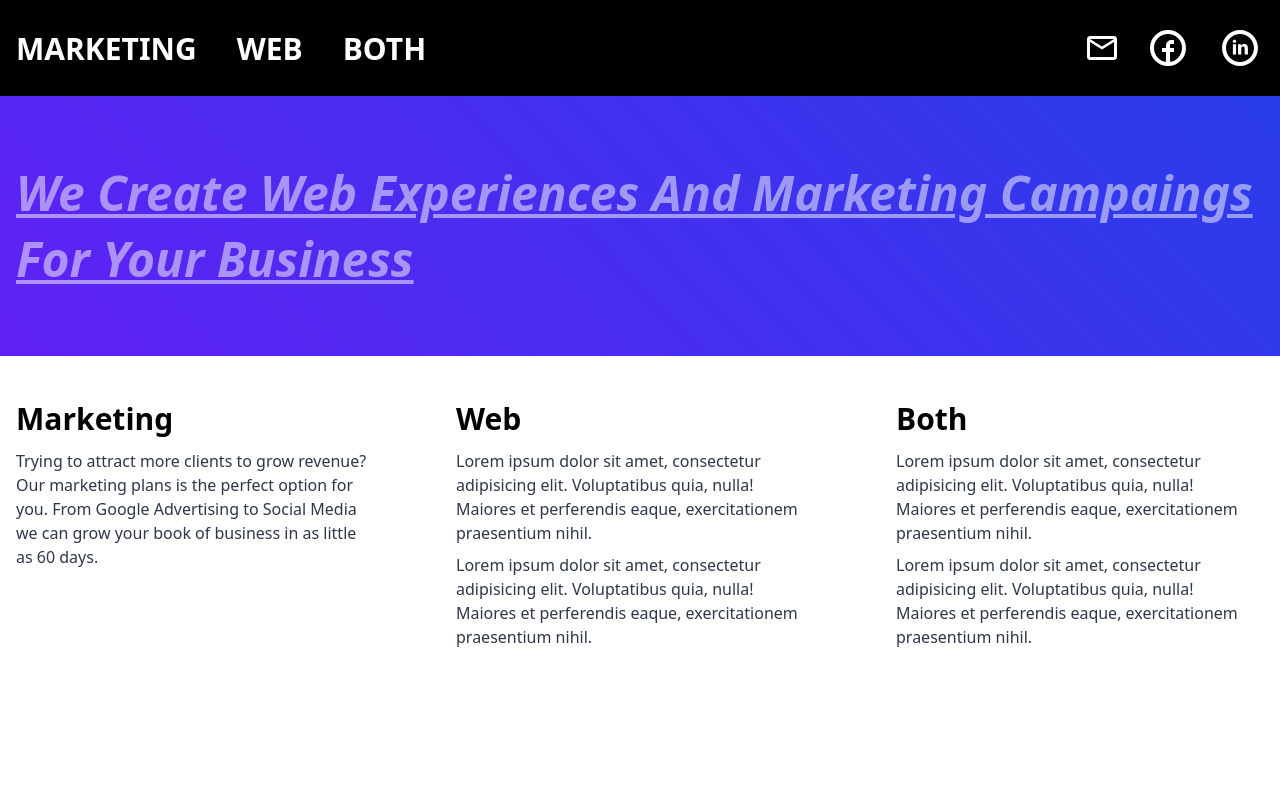
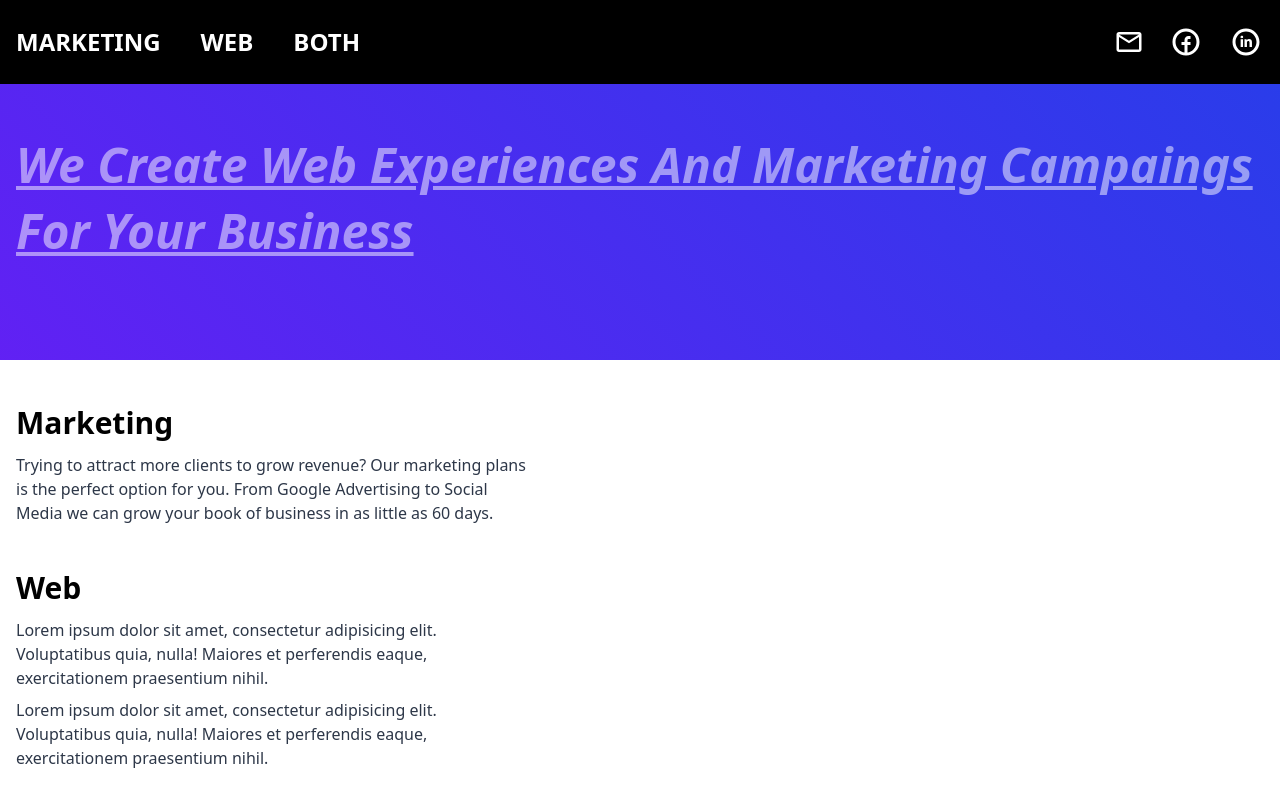
Before and after one commit to Banbanaste/Baker-n-Dozen, a Next.js app: page / in a window 1280 px wide. Shown: the top 800 px of the page. Built offline with nearby package versions, Linux system fonts and the light colour scheme.

Commit message:
web v2.02

```diff
--- a/components/bottomNav.js
+++ b/components/bottomNav.js
@@ -1,5 +1,5 @@
-// calendly
-import { openPopupWidget } from "react-calendly";
+// next.js
+import Link from "next/link";
 
 // icons
 import { TiSocialFacebookCircular } from "react-icons/ti";
@@ -9,12 +9,30 @@ import { MdMailOutline } from "react-icons/md";
 // components
 import ContactButton from "./contactButton";
 
-export default function Nav() {
+export default function BottomNav(props) {
   return (
     <nav className="bg-black text-white fixed bottom-0 larger:hidden w-full z-10">
-      <div className="flex flex-col justify-between items-center h-full font-bold uppercase container mx-auto justify-between py-6 px-4">
+      <div className="flex flex-col justify-between items-start h-full font-bold uppercase container mx-auto justify-between py-8 px-4 ">
+        <div className="flex w-full tablet:w-7/12 justify-between mb-8">
+          <Link href={`/${props.a === "home" ? "" : props.a}`}>
+            <h1 className="larger:mr-10 hover:text-very_blue cursor-pointer">
+              {props.a}
+            </h1>
+          </Link>
+          <Link href={`/${props.b}`}>
+            <h1 className="larger:mr-10 hover:text-very_blue cursor-pointer">
+              {props.b}
+            </h1>
+          </Link>
+          <Link href={`/${props.c}`}>
+            <h1 className="larger:mr-10 hover:text-very_blue cursor-pointer">
+              {props.c}
+            </h1>
+          </Link>
+        </div>
         <div className="flex text-3xl justify-between w-full items-center">
-          <ContactButton classes="hover:underline text-base font-bold leading-none tracking-wider cursor-pointer" />
+          <ContactButton classes="hover:text-very_blue text-base font-bold leading-none tracking-wider cursor-pointer" />
+          <div className="flex items-center justify-between w-1/2 tablet:w-4/12">
             <a href="" className="hover:text-very_blue cursor-pointer text-2xl">
               <MdMailOutline />
             </a>
@@ -26,6 +44,7 @@ export default function Nav() {
             </a>
           </div>
         </div>
+      </div>
     </nav>
   );
 }
--- a/components/infoCard.js
+++ b/components/infoCard.js
@@ -3,7 +3,7 @@ import Image from "next/image";
 
 export default function InfoCard(props) {
   return (
-    <div className="xl:max-w-card max-w-lg flex pt-2 pb-6 phone:max-w-full larger:mr-4">
+    <div className="max-w-lg flex pt-2 pb-6 phone:max-w-full larger:mr-4">
       {/* <div className="w-1/5 phone:hidden">
         <Image
           src={props.icon}
--- a/components/landingPage.js
+++ b/components/landingPage.js
@@ -6,10 +6,10 @@ export default function LandingPage() {
   return (
     <section
       aria-label="Schedule an Appointment to help your business."
-      className="phone:pb-32"
+      className="pb-20"
     >
       <div className="mobile:w-full">
-        <div className="gradBody py-16 w-full">
+        <div className="gradBody pt-12 pb-24 w-full">
           <div className="container mx-auto px-4 text-5xl text-white">
             <h1 className="leading-snug font-semibold capitalize italic underline opacity-50">
               We create web experiences and marketing campaings for your
@@ -17,14 +17,15 @@ export default function LandingPage() {
             </h1>
           </div>
         </div>
-        <div className="flex flex-wrap pt-8 container mx-auto px-4 justify-center xl:justify-between">
+        <div className="pt-8  px-4 justify-between">
+          <div className="container mx-auto">
             <InfoCard title="marketing" icon="/megaphone.png">
               <div className="mb-2 text-gray-800">
                 <p className="mb-2">
                   Trying to attract more clients to grow revenue? Our marketing
-                plans is the perfect option for you. From Google Advertising to
-                Social Media we can grow your book of business in as little as
-                60 days.
+                  plans is the perfect option for you. From Google Advertising
+                  to Social Media we can grow your book of business in as little
+                  as 60 days.
                 </p>
               </div>
             </InfoCard>
@@ -56,7 +57,8 @@ export default function LandingPage() {
                 </p>
               </div>
             </InfoCard>
-          {/* <ContactButton classes="hover:underline self-start text-very_blue text-5xl font-bold leading-none tracking-wider cursor-pointer mt-10 ml-10 phone:hidden " /> */}
+          </div>
+          {/* <div className="w-1/2 h-auto gradBody"></div> */}
         </div>
       </div>
     </section>
--- a/components/nav.js
+++ b/components/nav.js
@@ -8,9 +8,9 @@ import { MdMailOutline } from "react-icons/md";
 
 export default function Nav(props) {
   return (
-    <nav className="bg-black text-white">
+    <nav className="bg-black text-white phone:hidden">
       <div className="flex flex-wrap items-center h-full font-bold uppercase container mx-auto justify-between py-6 px-4">
-        <div className="flex text-3xl phone:w-full phone:justify-between phone:text-2xl">
+        <div className="flex text-2xl phone:w-full phone:justify-between phone:text-2xl">
           <Link href={`/${props.a === "home" ? "" : props.a}`}>
             <h1 className="larger:mr-10 hover:text-very_blue cursor-pointer">
               {props.a}
@@ -27,10 +27,10 @@ export default function Nav(props) {
             </h1>
           </Link>
         </div>
-        <div className="flex text-5xl phone:hidden">
+        <div className="flex text-4xl phone:hidden">
           <a
             href=""
-            className="mr-6 hover:text-very_blue cursor-pointer text-4xl self-center"
+            className="mr-6 hover:text-very_blue cursor-pointer text-3xl self-center"
           >
             <MdMailOutline />
           </a>
--- a/pages/both.js
+++ b/pages/both.js
@@ -1,11 +1,13 @@
 // components
 import Nav from "../components/nav";
+import BottomNav from "../components/bottomNav";
 
 export default function BothPage() {
   return (
     <>
       <Nav a="home" b="marketing" c="web" />
       <h1 className="text-center text-5xl font-extrabold">Marketing & Web</h1>
+      <BottomNav a="home" b="marketing" c="web" />
     </>
   );
 }
--- a/pages/index.js
+++ b/pages/index.js
@@ -13,7 +13,7 @@ export default function IndexPage() {
         <title>Caveman Consulting Co.</title>
       </Head>
       <Nav a="marketing" b="web" c="both" />
-      <BottomNav />
+      <BottomNav a="marketing" b="web" c="both" />
       <LandingPage />
     </>
   );
--- a/pages/marketing.js
+++ b/pages/marketing.js
@@ -45,7 +45,7 @@ export default function MarketingPage() {
           <div></div>
         </div>
       </section>
-      <BottomNav />
+      <BottomNav a="home" b="web" c="both" />
     </>
   );
 }
--- a/pages/web.js
+++ b/pages/web.js
@@ -1,11 +1,13 @@
 // components
 import Nav from "../components/nav";
+import BottomNav from "../components/bottomNav";
 
 export default function WebPage() {
   return (
     <>
       <Nav a="home" b="marketing" c="both" />
       <h1 className="text-center text-5xl font-extrabold">Web</h1>
+      <BottomNav a="home" b="marketing" c="both" />
     </>
   );
 }
--- a/tailwind.config.js
+++ b/tailwind.config.js
@@ -9,6 +9,7 @@ module.exports = {
       smaller: { max: "1024px" },
       mobile: { max: "850px" },
       phone: { max: "768px" },
+      tablet: { min: "425px" },
       larger: { min: "768px" },
       sm: "640px",
       md: "768px",
```
Lines whose indentation alone changed are shown as unchanged.
